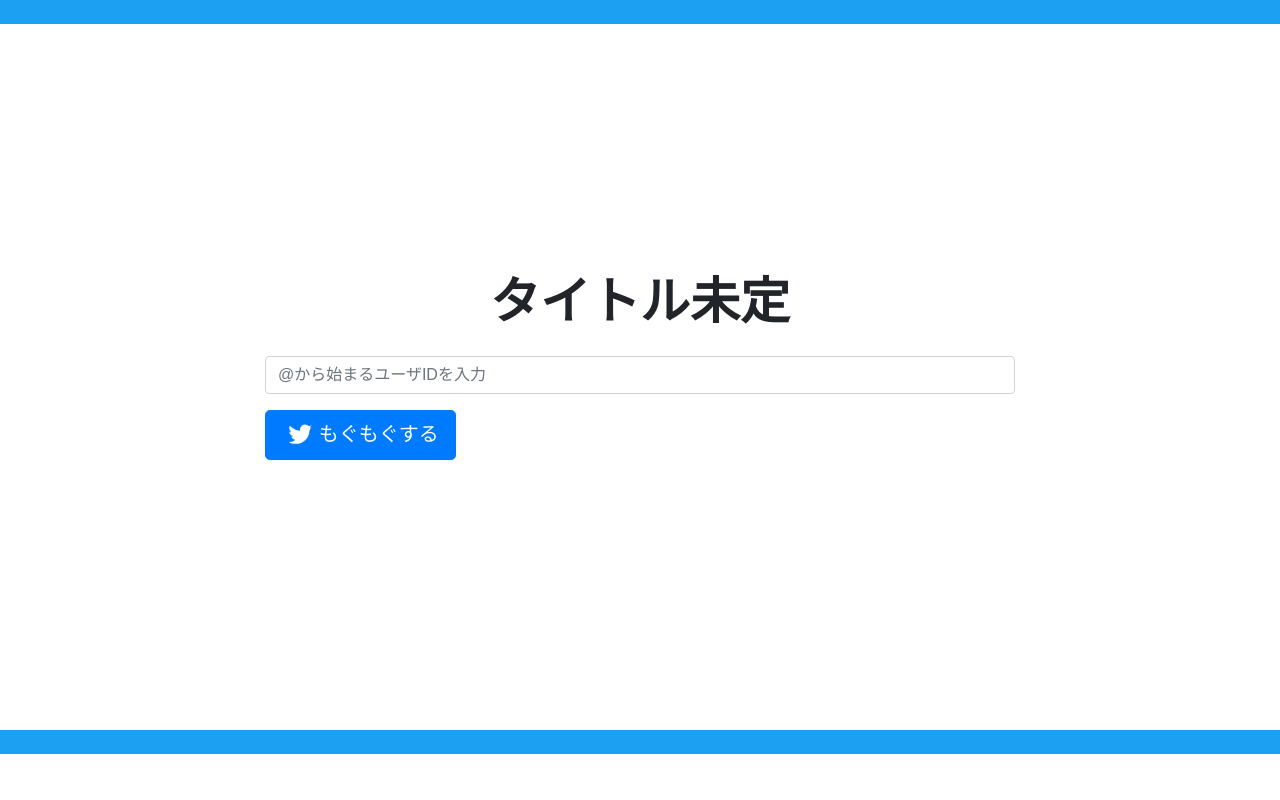
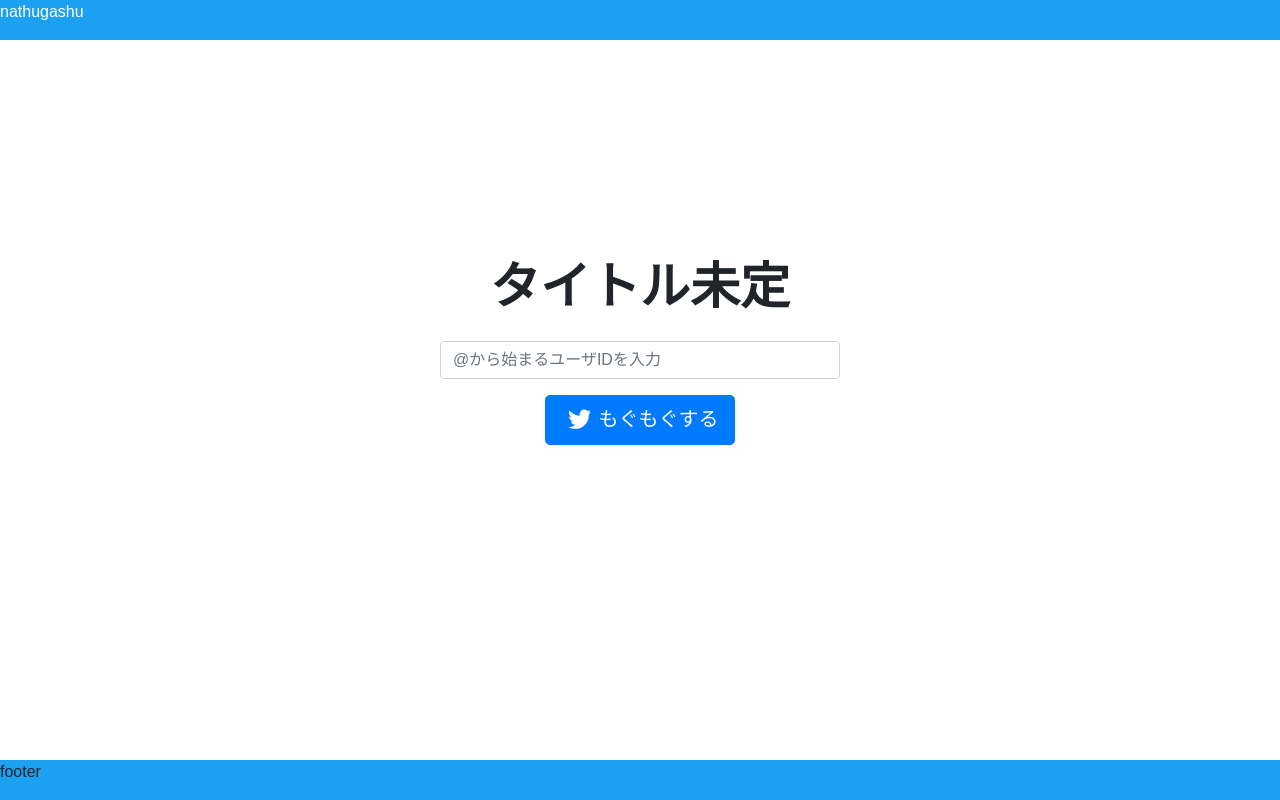
Before and after one commit to youchann/nats, a Flask app: page / in a window 1280 px wide. Run offline with Flask 2, Linux system fonts and the light colour scheme; some libraries are stand-ins or nearby versions.

Commit message:
style調整

```diff
--- a/natsugash/static/css/style.css
+++ b/natsugash/static/css/style.css
@@ -1,17 +1,53 @@
+* {
+  font-family: Arial, "ヒラギノ角ゴ Pro W3", "Hiragino Kaku Gothic Pro", "Osaka", "メイリオ", "Meiryo", "ＭＳ Ｐゴシック", "MS PGothic", sans-serif;
+}
+
 header {
   background: #1ca1f2;
   color: white;
 }
 footer {
-  margin-top: 30px;
+  margin-top: auto;
   background: #1ca1f2;
-  padding: auto;
+}
+
+.main-wrapper {
+  display: flex;
+  flex-direction: column;
+  min-height: 100vh;
+}
+
+#main-title{
+  text-align: center;
+  font-size: 50px;
+  font-weight: bold;
 }
 
 .container_custom {
   /* background: blue; */
-  width: 750px;
   margin: 0 auto;
+  vertical-align: middle;
+  text-align: center;
+  position: absolute;
+  width: 500px;
+  height: 500px;
+  top: 50%;
+  left: 50%;
+  margin-top: -250px;
+  margin-left: -250px;
+}
+
+.index-wrapper {
+  margin: 0 auto;
+  vertical-align: middle;
+  text-align: center;
+  position: absolute;
+  width: 400px;
+  height: 400px;
+  top: 50%;
+  left: 50%;
+  margin-top: -150px;
+  margin-left: -200px;
 }
 
 /* --- loading --- */
@@ -39,26 +75,7 @@ footer {
   font-size: 20px;
 }
 
-/* --- tweet --- */
-/* .row-wrapper .row:nth-child(2n + 1) {
-  border: solid red 2px;
-} */
-
-
 /* --- media --- */
 .media-border {
   border: dashed 5px lightgray;
 }
-
-#indexpage{
-  padding-top: 30%;
-  font-family: Arial, "ヒラギノ角ゴ Pro W3", "Hiragino Kaku Gothic Pro", "Osaka", "メイリオ", "Meiryo", "ＭＳ Ｐゴシック", "MS PGothic", sans-serif;
-  font-weight: bold;
-}
-#title{
-  text-align: center;
-  font-size: 50px;
-}
-#indexpadding{
-  padding: 100px;
-}
--- a/natsugash/static/js/main.js
+++ b/natsugash/static/js/main.js
@@ -17,6 +17,7 @@ $('.btn-audio-autoplay').on('click', function () {
   $(this).css('display', 'none')
 })
 
+// interval function
 let viewNextTweet = function () {
   $(".display_tweet").eq(visible_num).css("display", "none")
   visible_num += 1
@@ -27,11 +28,10 @@ let viewNextTweet = function () {
 // 各ツイートにくっついてる再生ボタンの押下時
 $('.btn-audio-play').on('click', function() {
   let tweet_id = $(this).attr('id')
-  $(".display_tweet").eq(visible_num).addClass("animated zoomOutDown");
-
   let a = new Audio('static/voicefiles/' + tweet_id + '.wav')
   a.play()
   a.addEventListener('ended', function(e) {
+    $(".display_tweet").eq(visible_num).addClass("animated zoomOutDown");
     setTimeout(viewNextTweet, 3000)
   })
 })
--- a/natsugash/templates/index.html
+++ b/natsugash/templates/index.html
@@ -6,8 +6,8 @@
     <p>生成中... 15秒くらい待ってね</p>
   </div>
 </div>
-<div id="indexpage">
-<p id="title">タイトル未定</p>
+<div class="index-wrapper">
+  <p id="main-title">タイトル未定</p>
   <form action="main" method="POST" id="mainform">
     <div class="form-group">
       <input name="name" class="form-control" placeholder="@から始まるユーザIDを入力"></input>
@@ -15,7 +15,4 @@
     <button type="submit" class="btn btn-primary btn-lg btn-to-mainpage"><img src="{{ url_for('static', filename='indeximage/Twitterlogo2.png') }}" height=30>もぐもぐする</button>
   </form>
 </div>
-<div id="indexpadding">
-  <p>　</p>
-</div>
 {% endblock %}
--- a/natsugash/templates/layout.html
+++ b/natsugash/templates/layout.html
@@ -17,8 +17,9 @@
   <link rel="stylesheet" href="https://use.fontawesome.com/releases/v5.2.0/css/all.css" integrity="sha384-hWVjflwFxL6sNzntih27bfxkr27PmbbK/iSvJ+a4+0owXq79v+lsFkW54bOGbiDQ" crossorigin="anonymous">
 </head>
 <body>
+  <div class="main-wrapper">
     <header>
-    <p>　　</p>
+      <p>nathugashu</p>
     </header>
     <div class="container_custom">
       {% block body %}
@@ -26,13 +27,14 @@
       {% endblock %}
     </div>
 
+    <footer>
+      <p>footer</p>
+    </footer>
+  </div>
   <!-- jQuery first, then Popper.js, then Bootstrap JS -->
   <script src="https://code.jquery.com/jquery-3.3.1.slim.min.js" integrity="sha384-q8i/X+965DzO0rT7abK41JStQIAqVgRVzpbzo5smXKp4YfRvH+8abtTE1Pi6jizo" crossorigin="anonymous"></script>
   <script src="https://cdnjs.cloudflare.com/ajax/libs/popper.js/1.14.3/umd/popper.min.js" integrity="sha384-ZMP7rVo3mIykV+2+9J3UJ46jBk0WLaUAdn689aCwoqbBJiSnjAK/l8WvCWPIPm49" crossorigin="anonymous"></script>
   <script src="https://stackpath.bootstrapcdn.com/bootstrap/4.1.3/js/bootstrap.min.js" integrity="sha384-ChfqqxuZUCnJSK3+MXmPNIyE6ZbWh2IMqE241rYiqJxyMiZ6OW/JmZQ5stwEULTy" crossorigin="anonymous"></script>
   <script src="{{ url_for('static', filename='js/main.js') }}"></script>
-  <footer>
-    <p>　　　　</p>
-  </footer>
 </body>
 </html>
```
Lines whose indentation alone changed are shown as unchanged.
